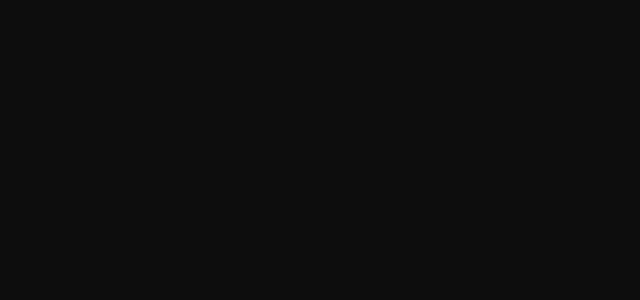
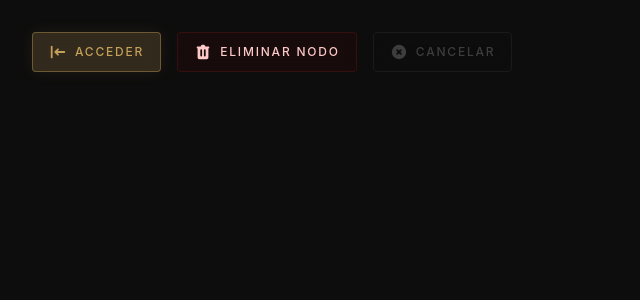
Before and after one commit to alan-neurpoint-ai/neuro-noc-web, a React (Vite) app: page /login in a window 1280 px wide. Shown: the top 300 px of the page, without its empty margins (0-640 px from the left). Built offline with nearby package versions, Linux system fonts and the light colour scheme.

Commit message:
estilo: implementar componente Button con variantes y pruebas asociadas

```diff
--- a/src/App.tsx
+++ b/src/App.tsx
@@ -1,5 +1,13 @@
-import React from "react";
+import { Button } from "./presentation/components/ui/Button/Button";
 
 export default function App() {
-  return <div></div>;
+  return (
+    <div>
+      <div className="flex flex-col sm:flex-row gap-4 p-8">
+        <Button variant="login" onClick={() => console.log("Auth")} />
+        <Button variant="delete">Eliminar Nodo</Button>
+        <Button variant="cancel" className="opacity-80" />
+      </div>
+    </div>
+  );
 }
--- /dev/null
+++ b/src/presentation/components/ui/Button/Button.tsx
@@ -0,0 +1,107 @@
+import type { ReactNode } from "react";
+import {
+  HiCheckCircle,
+  HiTrash,
+  HiPencilAlt,
+  HiLogout,
+  HiXCircle,
+  HiLogin,
+  HiArrowSmLeft,
+} from "react-icons/hi";
+
+type ButtonVariant =
+  | "success"
+  | "delete"
+  | "edit"
+  | "exit"
+  | "cancel"
+  | "login"
+  | "logout";
+
+interface ButtonProps {
+  variant: ButtonVariant;
+  onClick?: () => void;
+  children?: ReactNode;
+  className?: string;
+  type?: "button" | "submit";
+  disabled?: boolean;
+}
+
+const variantConfig = {
+  success: {
+    icon: <HiCheckCircle className="text-lg" />,
+    styles:
+      "border-emerald-900/30 bg-emerald-950/20 text-emerald-200 hover:bg-emerald-900/40",
+    label: "Confirmar",
+  },
+  delete: {
+    icon: <HiTrash className="text-lg" />,
+    styles: "border-red-900/30 bg-red-950/20 text-red-200 hover:bg-red-900/40",
+    label: "Eliminar",
+  },
+  edit: {
+    icon: <HiPencilAlt className="text-lg" />,
+    styles: "border-accent/30 bg-accent/10 text-accent hover:bg-accent/20",
+    label: "Editar",
+  },
+  exit: {
+    icon: <HiArrowSmLeft className="text-lg" />,
+    styles: "border-muted/30 bg-muted/10 text-text-secondary hover:bg-muted/20",
+    label: "Salir",
+  },
+  cancel: {
+    icon: <HiXCircle className="text-lg" />,
+    styles:
+      "border-muted/30 bg-transparent text-muted hover:border-muted/60 hover:text-text-secondary",
+    label: "Cancelar",
+  },
+  login: {
+    icon: <HiLogin className="text-lg" />,
+    styles:
+      "border-accent/40 bg-accent/20 text-accent hover:bg-accent/30 shadow-[0_0_15px_rgba(197,160,89,0.1)]",
+    label: "Acceder",
+  },
+  logout: {
+    icon: <HiLogout className="text-lg" />,
+    styles:
+      "border-orange-900/30 bg-orange-950/20 text-orange-200 hover:bg-orange-900/40",
+    label: "Cerrar Sesión",
+  },
+};
+
+export const Button = ({
+  variant,
+  onClick,
+  children,
+  className = "",
+  type = "button",
+  disabled = false,
+}: ButtonProps) => {
+  const config = variantConfig[variant];
+
+  return (
+    <button
+      type={type}
+      onClick={onClick}
+      disabled={disabled}
+      className={`
+        /* Layout Base y Responsivo */
+        flex items-center justify-center gap-2
+        px-4 py-2.5 min-w-30 w-full sm:w-auto
+
+        /* Estética Premium Mate */
+        border transition-all duration-300 ease-out
+        text-xs font-medium uppercase tracking-[0.15em]
+        rounded-sm backdrop-blur-sm
+        disabled:opacity-40 disabled:cursor-not-allowed
+
+        /* Variantes dinámicas */
+        ${config.styles}
+        ${className}
+      `}
+    >
+      {config.icon}
+      <span>{children || config.label}</span>
+    </button>
+  );
+};
```
Also changed, not shown: 1 other file (tests, documents, lock files or other folders).
